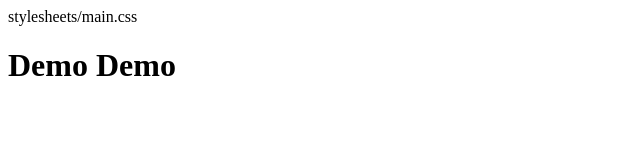
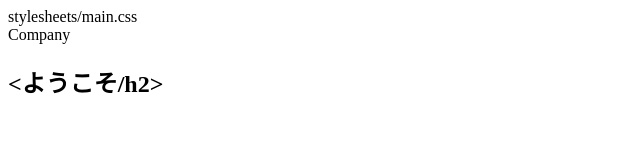
Before and after one commit to akihomes/demo1, a plain HTML site: page index.html in a window 1280 px wide. Shown: the whole page, without its empty margins (0-640 px from the left). Drawn offline with Linux system fonts and the light colour scheme.

Commit message:
Update index.html

```diff
--- a/index.html
+++ b/index.html
@@ -8,8 +8,17 @@ stylesheets/main.css
 <body>
   <header>
   <div class ="container">
-    <h1>Demo Demo </h1>
+    <h1　class ="title">Company</h1>
   </header>
+
+    <section class ="main-topic">
+        <div class ="main-container">
+            <h2><ようこそ/h2>
+          <div>
+            <div class ="main2-container">
+
+              </div>
+      </section>
   </div>
 
 </body>
```
